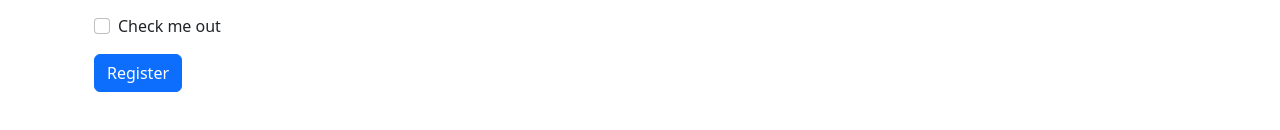
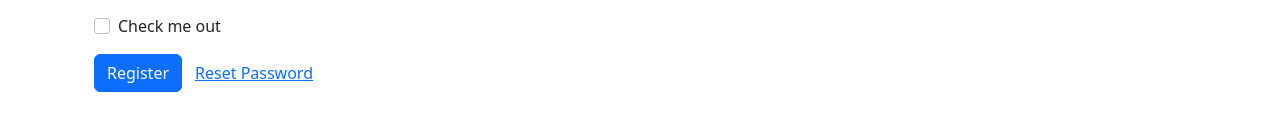
Before and after one commit to salmanSrahman/Firebase-Basic-Practice, a React (Create React App) app in the folder simple-firebase-practice1/: page / in a window 1280 px wide. Shown: the part 342-472 px from the top of the page. Built offline with nearby package versions, Linux system fonts and the light colour scheme.

Commit message:
reset password email

```diff
--- a/simple-firebase-practice1/src/Components/PasswordAuth/PasswordAuth.js
+++ b/simple-firebase-practice1/src/Components/PasswordAuth/PasswordAuth.js
@@ -6,6 +6,7 @@ import {
   createUserWithEmailAndPassword,
   signInWithEmailAndPassword,
   sendEmailVerification,
+  sendPasswordResetEmail,
 } from "firebase/auth";
 import app from "../../firebase.init";
 
@@ -73,6 +74,11 @@ const PasswordAuth = () => {
   const handleRegistration = (event) => {
     setRegistered(event.target.checked);
   };
+  const handlePasswordReset = (event) => {
+    sendPasswordResetEmail(auth, email).then(() => {
+      console.log("Password Reset Mail Sent");
+    });
+  };
 
   return (
     <div>
@@ -117,6 +123,9 @@ const PasswordAuth = () => {
           <Button variant="primary" type="submit">
             {registered ? "Login" : "Register"}
           </Button>
+          <Button variant="link" onClick={handlePasswordReset}>
+            Reset Password
+          </Button>
         </Form>
       </Container>
     </div>
```
